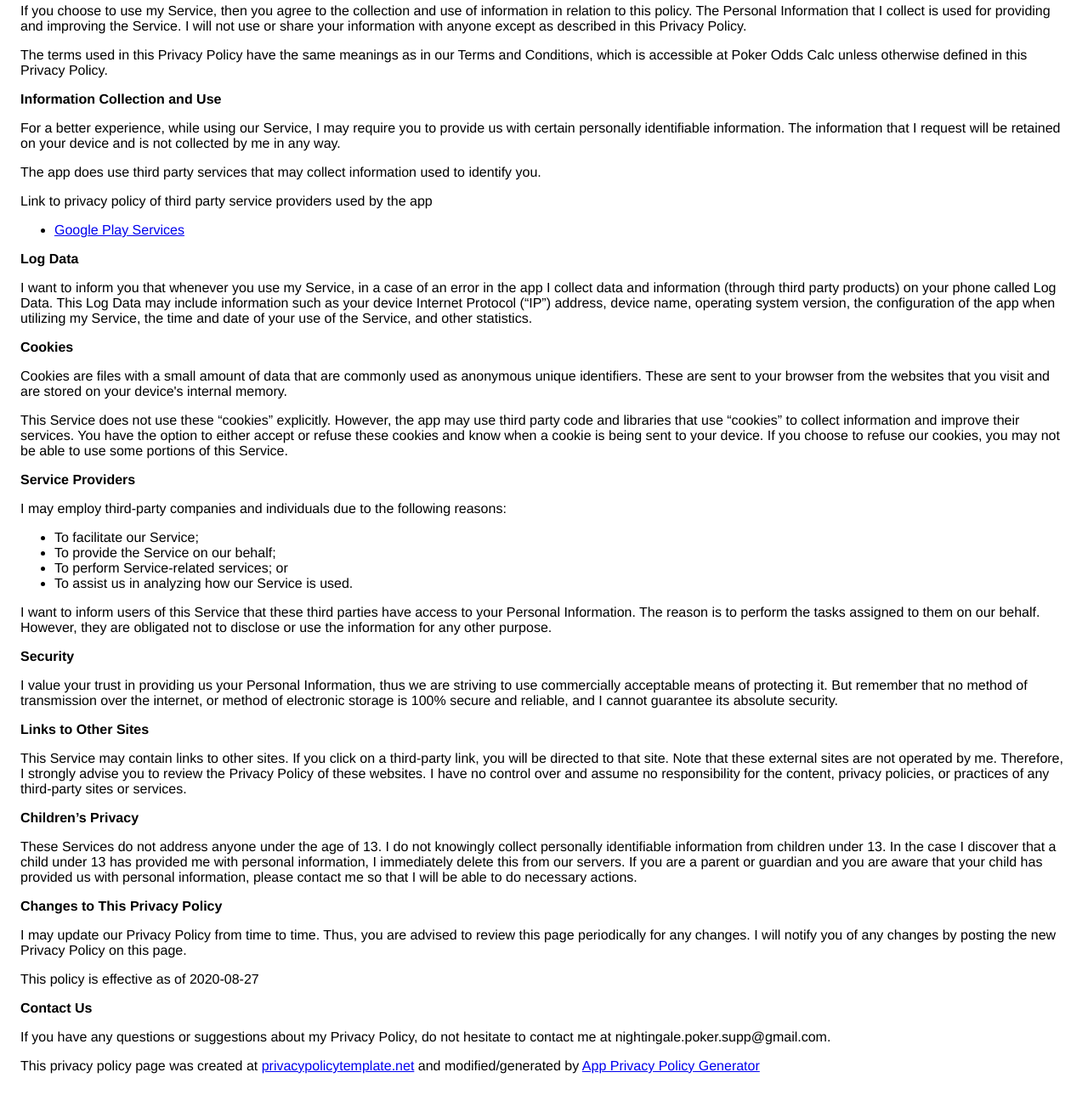
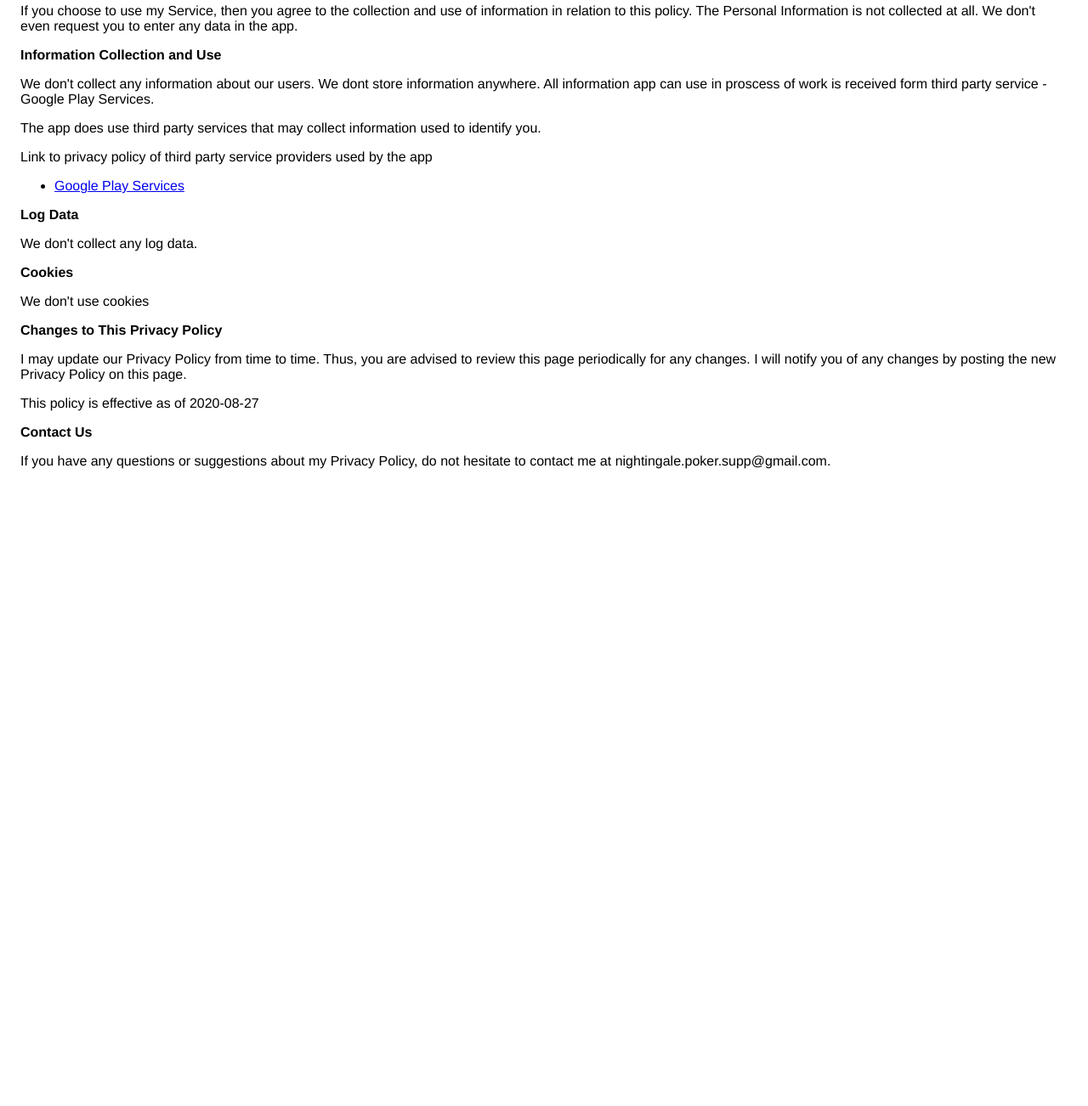
Before and after one commit to Volodya215/poker-odds-calc, a plain HTML site: page index.html in a window 1280 px wide. Shown: the part 122-1424 px from the top of the page at 85% size. After the commit the page ends 800 px from the top, so only its background shows below. Drawn offline with Linux system fonts and the light colour scheme.

Commit message:
Changed text of privicy

```diff
--- a/index.html
+++ b/index.html
@@ -19,83 +19,24 @@
                 </p> <p>
                   If you choose to use my Service, then you agree to
                   the collection and use of information in relation to this
-                  policy. The Personal Information that I collect is
-                  used for providing and improving the Service. I will not use or share your information with
-                  anyone except as described in this Privacy Policy.
-                </p> <p>
-                  The terms used in this Privacy Policy have the same meanings
-                  as in our Terms and Conditions, which is accessible at
-                  Poker Odds Calc unless otherwise defined in this Privacy Policy.
+                  policy. The Personal Information is not collected at all.
+                  We don't even request you to enter any data in the app.
                 </p> <p><strong>Information Collection and Use</strong></p> <p>
-                  For a better experience, while using our Service, I
-                  may require you to provide us with certain personally
-                  identifiable information. The information that
-                  I request will be retained on your device and is not collected by me in any way.
+                  We don't collect any information about our users. We dont
+                  store information anywhere. All information app can use in
+                  proscess of work is received form third party service -
+                  Google Play Services.
                 </p> <div><p>
-                    The app does use third party services that may collect
-                    information used to identify you.
+                  The app does use third party services that may collect
+                  information used to identify you.
                   </p> <p>
-                    Link to privacy policy of third party service providers used
-                    by the app
+                  Link to privacy policy of third party service providers used
+                  by the app
                   </p> <ul><li><a href="https://www.google.com/policies/privacy/" target="_blank" rel="noopener noreferrer">Google Play Services</a></li><!----><!----><!----><!----><!----><!----><!----><!----><!----><!----><!----><!----><!----><!----><!----><!----><!----><!----><!----><!----><!----><!----></ul></div> <p><strong>Log Data</strong></p> <p>
-                  I want to inform you that whenever you
-                  use my Service, in a case of an error in the app
-                  I collect data and information (through third party
-                  products) on your phone called Log Data. This Log Data may
-                  include information such as your device Internet Protocol
-                  (“IP”) address, device name, operating system version, the
-                  configuration of the app when utilizing my Service,
-                  the time and date of your use of the Service, and other
-                  statistics.
+                  We don't collect any log data.
                 </p> <p><strong>Cookies</strong></p> <p>
-                  Cookies are files with a small amount of data that are
-                  commonly used as anonymous unique identifiers. These are sent
-                  to your browser from the websites that you visit and are
-                  stored on your device's internal memory.
-                </p> <p>
-                  This Service does not use these “cookies” explicitly. However,
-                  the app may use third party code and libraries that use
-                  “cookies” to collect information and improve their services.
-                  You have the option to either accept or refuse these cookies
-                  and know when a cookie is being sent to your device. If you
-                  choose to refuse our cookies, you may not be able to use some
-                  portions of this Service.
-                </p> <p><strong>Service Providers</strong></p> <p>
-                  I may employ third-party companies and
-                  individuals due to the following reasons:
-                </p> <ul><li>To facilitate our Service;</li> <li>To provide the Service on our behalf;</li> <li>To perform Service-related services; or</li> <li>To assist us in analyzing how our Service is used.</li></ul> <p>
-                  I want to inform users of this Service
-                  that these third parties have access to your Personal
-                  Information. The reason is to perform the tasks assigned to
-                  them on our behalf. However, they are obligated not to
-                  disclose or use the information for any other purpose.
-                </p> <p><strong>Security</strong></p> <p>
-                  I value your trust in providing us your
-                  Personal Information, thus we are striving to use commercially
-                  acceptable means of protecting it. But remember that no method
-                  of transmission over the internet, or method of electronic
-                  storage is 100% secure and reliable, and I cannot
-                  guarantee its absolute security.
-                </p> <p><strong>Links to Other Sites</strong></p> <p>
-                  This Service may contain links to other sites. If you click on
-                  a third-party link, you will be directed to that site. Note
-                  that these external sites are not operated by me.
-                  Therefore, I strongly advise you to review the
-                  Privacy Policy of these websites. I have
-                  no control over and assume no responsibility for the content,
-                  privacy policies, or practices of any third-party sites or
-                  services.
-                </p> <p><strong>Children’s Privacy</strong></p> <p>
-                  These Services do not address anyone under the age of 13.
-                  I do not knowingly collect personally
-                  identifiable information from children under 13. In the case
-                  I discover that a child under 13 has provided
-                  me with personal information, I immediately
-                  delete this from our servers. If you are a parent or guardian
-                  and you are aware that your child has provided us with
-                  personal information, please contact me so that
-                  I will be able to do necessary actions.
-                </p> <p><strong>Changes to This Privacy Policy</strong></p> <p>
+                  We don't use cookies
+                </p><p><strong>Changes to This Privacy Policy</strong></p> <p>
                   I may update our Privacy Policy from
                   time to time. Thus, you are advised to review this page
                   periodically for any changes. I will
@@ -104,10 +45,6 @@
                 </p> <p>This policy is effective as of 2020-08-27</p> <p><strong>Contact Us</strong></p> <p>
                   If you have any questions or suggestions about my
                   Privacy Policy, do not hesitate to contact me at nightingale.poker.supp@gmail.com.
-                </p> <p>
-                  This privacy policy page was created at
-                  <a href="https://privacypolicytemplate.net" target="_blank" rel="noopener noreferrer">privacypolicytemplate.net</a>
-                  and modified/generated by
-                  <a href="https://app-privacy-policy-generator.firebaseapp.com/" target="_blank" rel="noopener noreferrer">App Privacy Policy Generator</a></p>
+                </p>
     </body>
     </html>
```
